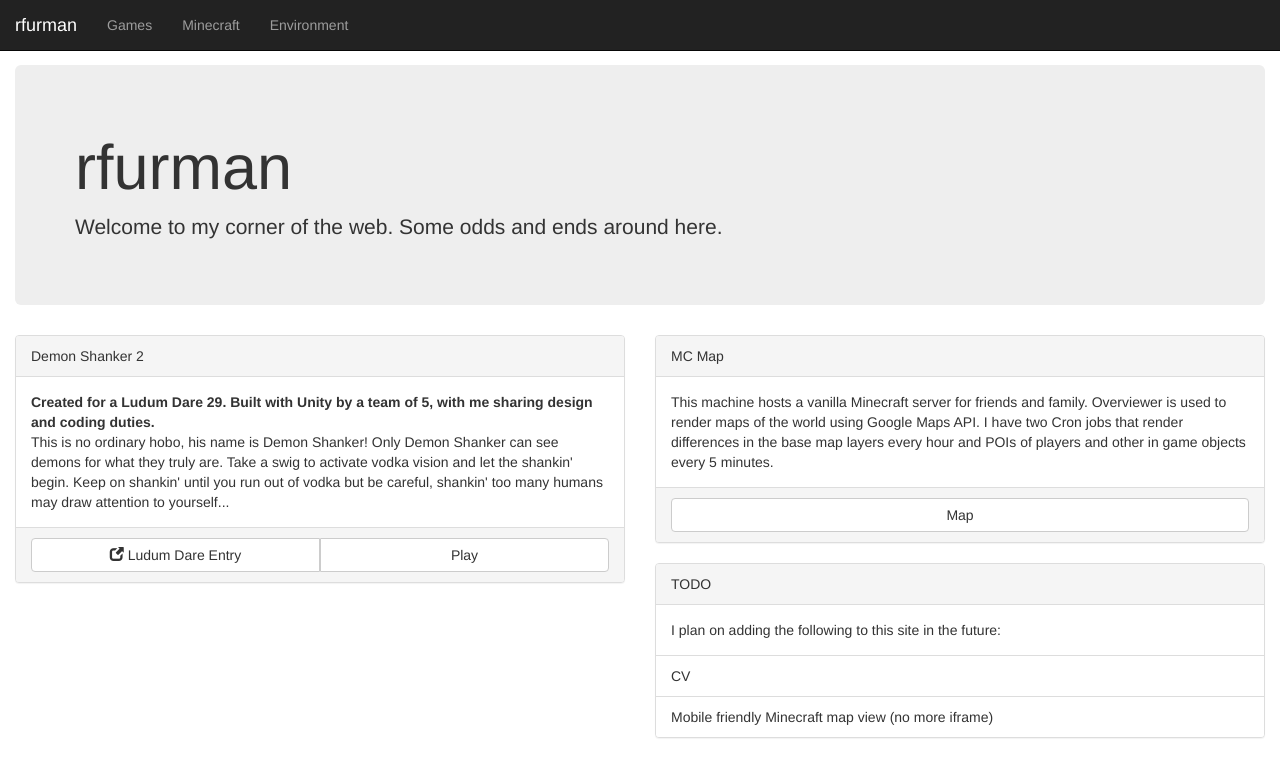
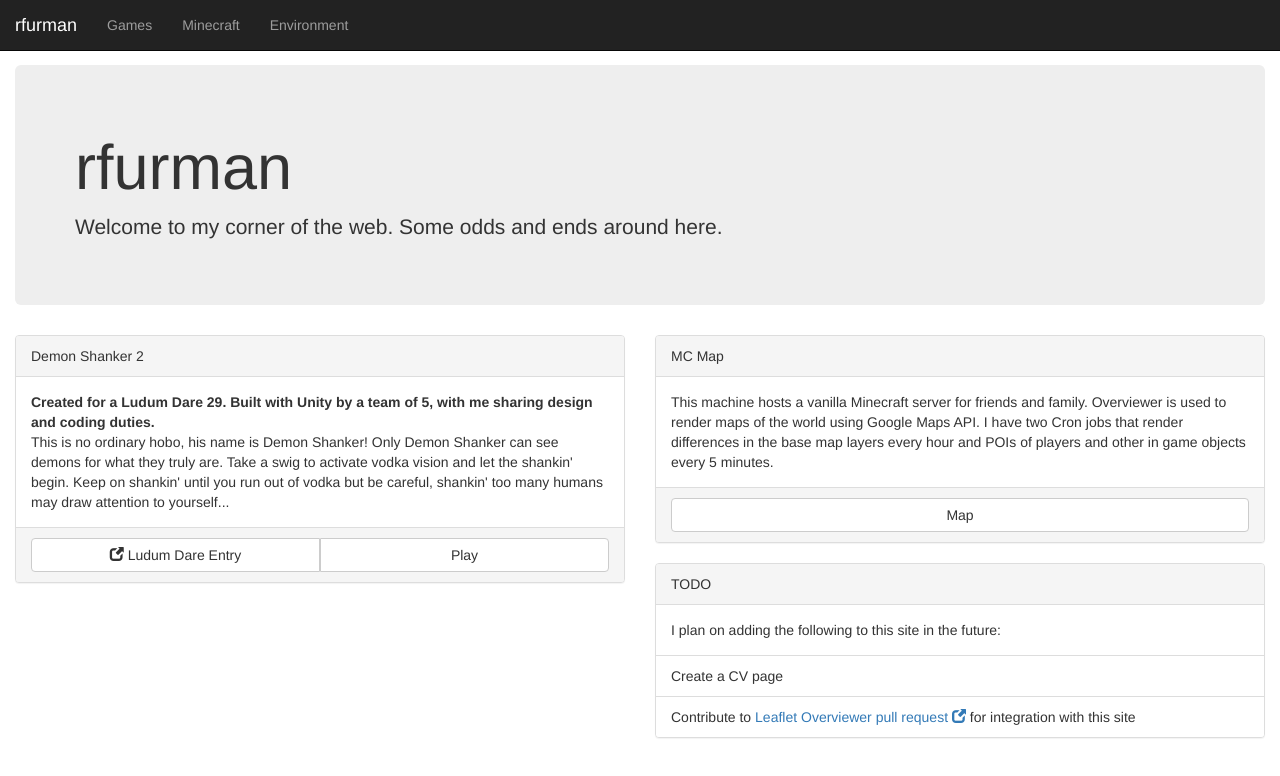
Before and after one commit to rdfurman/react-web, an Angular app: page /home in a window 1280 px wide. Shown: the top 776 px of the page. Built offline with nearby package versions, Linux system fonts and the light colour scheme.

Commit message:
Minor TODO list updates.

```diff
--- a/src/app/home/home.component.html
+++ b/src/app/home/home.component.html
@@ -45,8 +45,8 @@
         I plan on adding the following to this site in the future:
       </div>
       <ul class="list-group">
-        <li class="list-group-item">CV</li>
-        <li class="list-group-item">Mobile friendly Minecraft map view (no more iframe)</li>
+        <li class="list-group-item">Create a CV page</li>
+        <li class="list-group-item">Contribute to <a href="https://github.com/overviewer/Minecraft-Overviewer/pull/1311" target="_blank">Leaflet Overviewer pull request <span class="glyphicon glyphicon-new-window"></span></a> for integration with this site</li>
       </ul>
     </div>
   </div>
```
